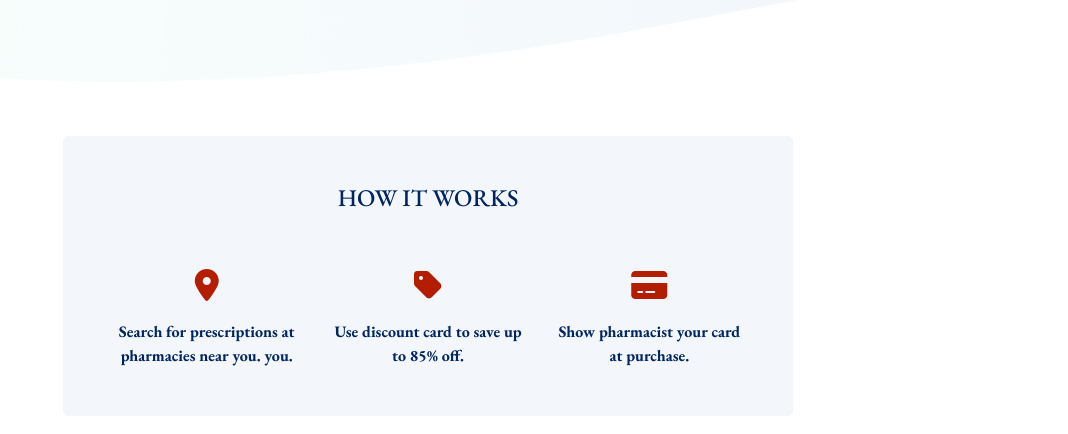
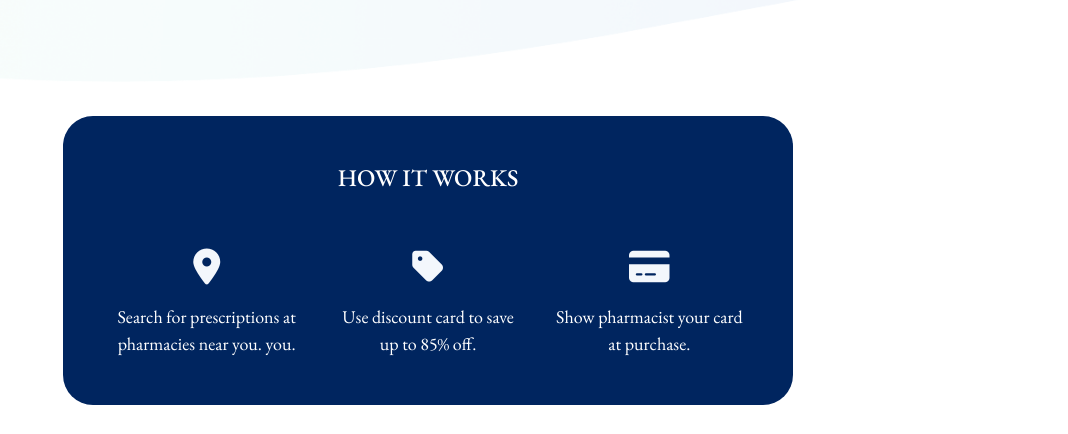
Before and after one commit to rockysegarra/American-Legion-Auxiliary, a plain HTML site: page index.html in a window 1280 px wide. Shown: the part 366-800 px from the top of the page, without its empty margins (212-1280 px from the left). Drawn offline with nearby package versions, Linux system fonts and the light colour scheme.

Commit message:
Initial Changes v.01

```diff
--- a/index.html
+++ b/index.html
@@ -18,6 +18,7 @@
         body {
             font-family: 'EB Garamond', serif;
             color: #00255f !important;
+            font-size: 18px;
         }
 
         header .site-logo img {
@@ -31,7 +32,7 @@
             background-repeat: no-repeat;
             height: 300px;
             background-position: bottom;
-            margin-bottom: 54px;
+            margin-bottom: 34px;
             background-size: cover;
             font-family: 'EB Garamond', serif;
             color: white;
@@ -72,8 +73,10 @@
         }
 
         .bg-card {
-            background-color: #f3f7fc;
-            color: #00255f !important;
+            /* background-color: #f3f7fc; */
+            background-color: #00255f;
+            /* color: #00255f !important; */
+            border-radius: 30px;
         }
 
         .text-primary {
@@ -81,7 +84,7 @@
         }
 
         .text-sub {
-            color: #b41e00;
+            color: #f3f7fc;
         }
 
         footer {
@@ -103,7 +106,7 @@
             <div class="site-logo"><img src="logo.png" class="img-fluid" alt="Responsive image"></div>
         </div>
     </header>
-    <div class="page-title d-flex justify-content-center flex-column">
+    <div class="page-title d-flex justify-content-center flex-column p-2">
         <div class="pt-subtitle">
             Savings when you need it now! </div>
         <div class="pt-title text-primary">
@@ -113,7 +116,7 @@
     <div class="container">
         <div class="row justify-content-center">
             <div class="col-lg-8">
-                <div class="bg-card pl-5 pr-5 pb-0 pt-5 mb-5 rounded-lg">
+                <div class="bg-card text-white pl-5 pr-5 pb-0 pt-5 mb-5">
                     <div class="row">
                         <div class="col-lg-12 mb-5 text-center">
                             <h4>HOW IT WORKS</h4>
@@ -121,21 +124,21 @@
                         <div class="col-lg-4">
                             <div class="text-center mb-5">
                                 <div class="mb-3 text-sub"><i class="fas fa-2x fa-map-marker-alt"></i></div>
-                                <strong>Search for
-                                    prescriptions at pharmacies near you.
-                                    you.</strong>
+                                Search for
+                                prescriptions at pharmacies near you.
+                                you.
                             </div>
                         </div>
                         <div class="col-lg-4">
                             <div class="text-center mb-5">
-                                <div class="mb-3 text-sub"><i class="fas fa-2x fa-tag"></i></div><strong>Use discount
-                                    card to save up to 85% off.</strong>
+                                <div class="mb-3 text-sub"><i class="fas fa-2x fa-tag"></i></div>Use discount
+                                card to save up to 85% off.
                             </div>
                         </div>
                         <div class="col-lg-4">
                             <div class="text-center mb-5">
-                                <div class="mb-3 text-sub"><i class="fas fa-2x fa-credit-card"></i></div><strong>Show
-                                    pharmacist your card at purchase.</strong>
+                                <div class="mb-3 text-sub"><i class="fas fa-2x fa-credit-card"></i></div>Show
+                                pharmacist your card at purchase.
                             </div>
                         </div>
                     </div>
```
